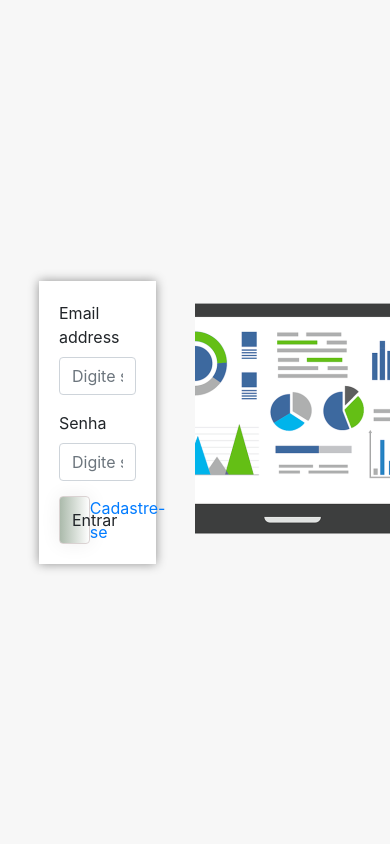
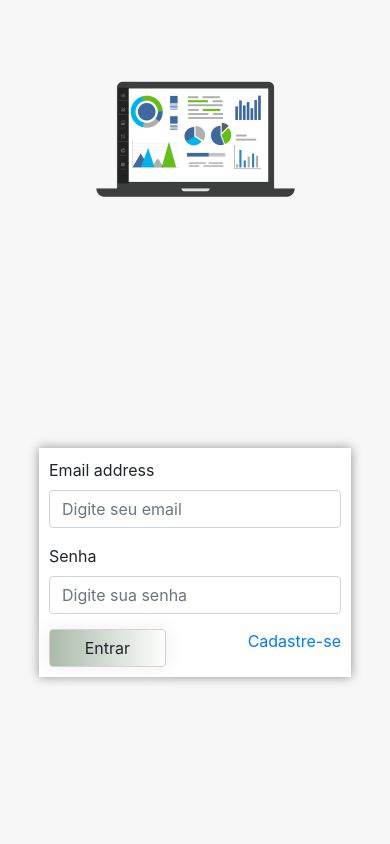
Before and after one commit to felipealpino/myFirstDashboard, a PHP site: page / in a window 390 px wide. Run offline with PHP 8.4, Linux system fonts and the light colour scheme; some libraries are stand-ins or nearby versions.

Commit message:
Pagina login responsiva

```diff
--- a/css/index.css
+++ b/css/index.css
@@ -64,3 +64,30 @@
 .form-index-login .form-goto-cadastro a{
     text-decoration: none;
 }
+
+@media screen and (min-width:656px) and (max-width:800px){
+    .main-content{
+        flex: 1;
+        background-size: 215px 140px;
+    }
+    .side-bar{
+        flex: 2;
+    }
+}
+@media screen and (max-width:655px){
+    .flex-page{
+        display:grid;
+        grid-template-rows: 1fr 2fr
+    }
+    .main-content{
+        grid-row: 1/2 ;
+        background-size: 215px 140px;
+    }
+    .side-bar{
+        grid-row: 2/3
+    }
+    .form-index-login{
+        width: 80%;
+        padding: 10px;
+    }
+}
```
